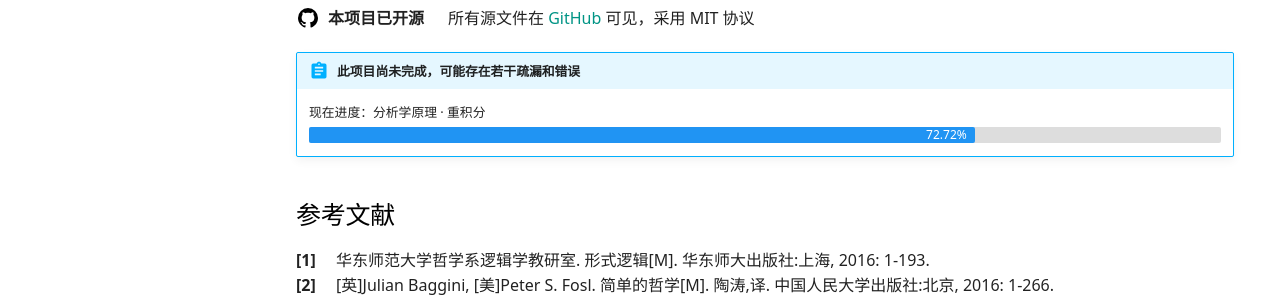
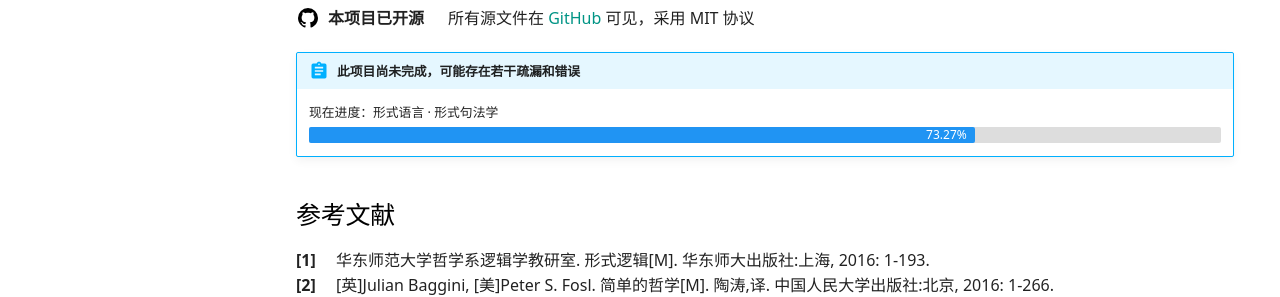
Before and after one commit to ShiinaHiiragi/note, an MkDocs documentation site: the page built from docs/index.md, in a window 1280 px wide and 900 px high. Shown: the part 395-692 px from the top of the window. Built offline with MkDocs 1.6.1 and Material for MkDocs 9.7.7, drawn with Linux system fonts in a browser that asks for light colours; comment, search, counter and statistics services are not loaded.

Commit message:
change page

```diff
--- a/docs/index.md
+++ b/docs/index.md
@@ -53,7 +53,7 @@
 </div>
 
 !!! abstract "此项目尚未完成，可能存在若干疏漏和错误"
-    <label> 现在进度：分析学原理 · 重积分 </label>
+    <label> 现在进度：形式语言 · 形式句法学 </label>
     <div class="progress-container">
         <div class="progress-percentage"> </div>
     </div>
@@ -400,8 +400,7 @@
         press: "高等教育出版社",
         locate: "北京",
         year: 2019,
-        page: [424, 638],
-        plot: 269 - 98
+        page: [424, 638]
     },
     {
         author: ["陈有祺"],
```
